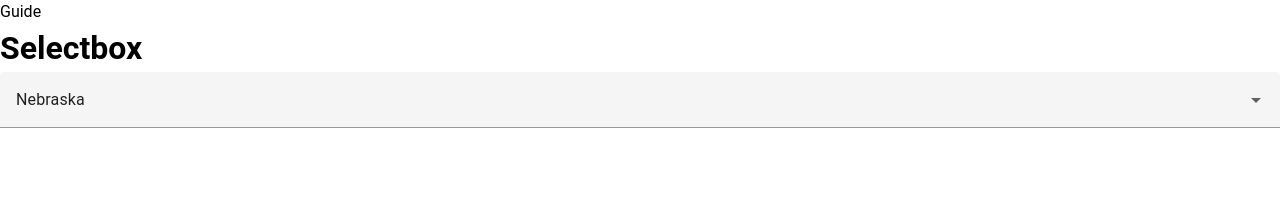
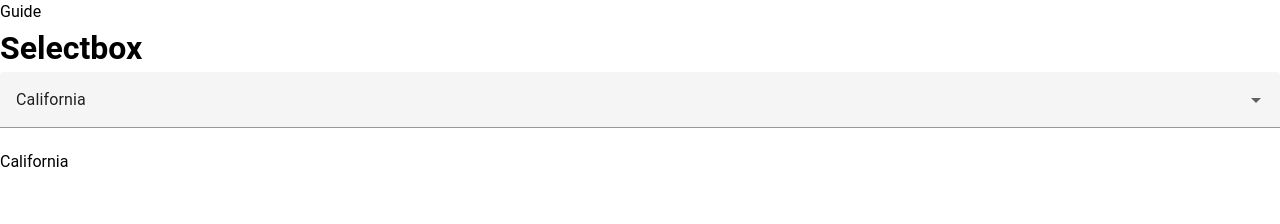
Before and after one commit to vaders-hub/vue-nuxt-3, a Nuxt app: page /guide/form/selectbox in a window 1280 px wide. Shown: the top 224 px of the page. Built offline with nearby package versions, Linux system fonts and the light colour scheme.

Commit message:
vuetify v-select

```diff
--- a/src/components/common/forms/CustomSelectBox.vue
+++ b/src/components/common/forms/CustomSelectBox.vue
@@ -10,8 +10,7 @@ export default defineComponent({
     },
   },
   emit: ['update:inputText'],
-  async setup(props, ctx) {
-    const select = ref('Nebraska');
+  setup(props, ctx) {
     const items = reactive([
       { state: 'Florida', abbr: 'FL' },
       { state: 'Georgia', abbr: 'GA' },
@@ -19,7 +18,11 @@ export default defineComponent({
       { state: 'California', abbr: 'CA' },
       { state: 'New York', abbr: 'NY' },
     ]);
-    return { select, items };
+    const onChangeSel = e => {
+      ctx.emit('update:inputText', e);
+    };
+
+    return { items, onChangeSel };
   },
 });
 </script>
@@ -27,15 +30,11 @@ export default defineComponent({
 <template>
   <div>
     <v-select
-      v-model="select"
+      :value="inputText"
       :items="items"
       item-title="state"
       item-value="state"
-      label="Select"
-      persistent-hint
-      return-object
-      single-line
+      @update:modelValue="onChangeSel($event)"
     />
-    <!-- <div>{{ select.state }}</div> -->
   </div>
 </template>
--- a/src/pages/guide/form/selectbox.vue
+++ b/src/pages/guide/form/selectbox.vue
@@ -21,7 +21,7 @@ export default defineComponent({
   <div>
     <h1>Selectbox</h1>
     <custom-select-box v-model:inputText="searchText" dense :outlined="false" />
-    <!--
-    <div>{{ searchText }}</div> -->
+
+    <div>{{ searchText }}</div>
   </div>
 </template>
```
